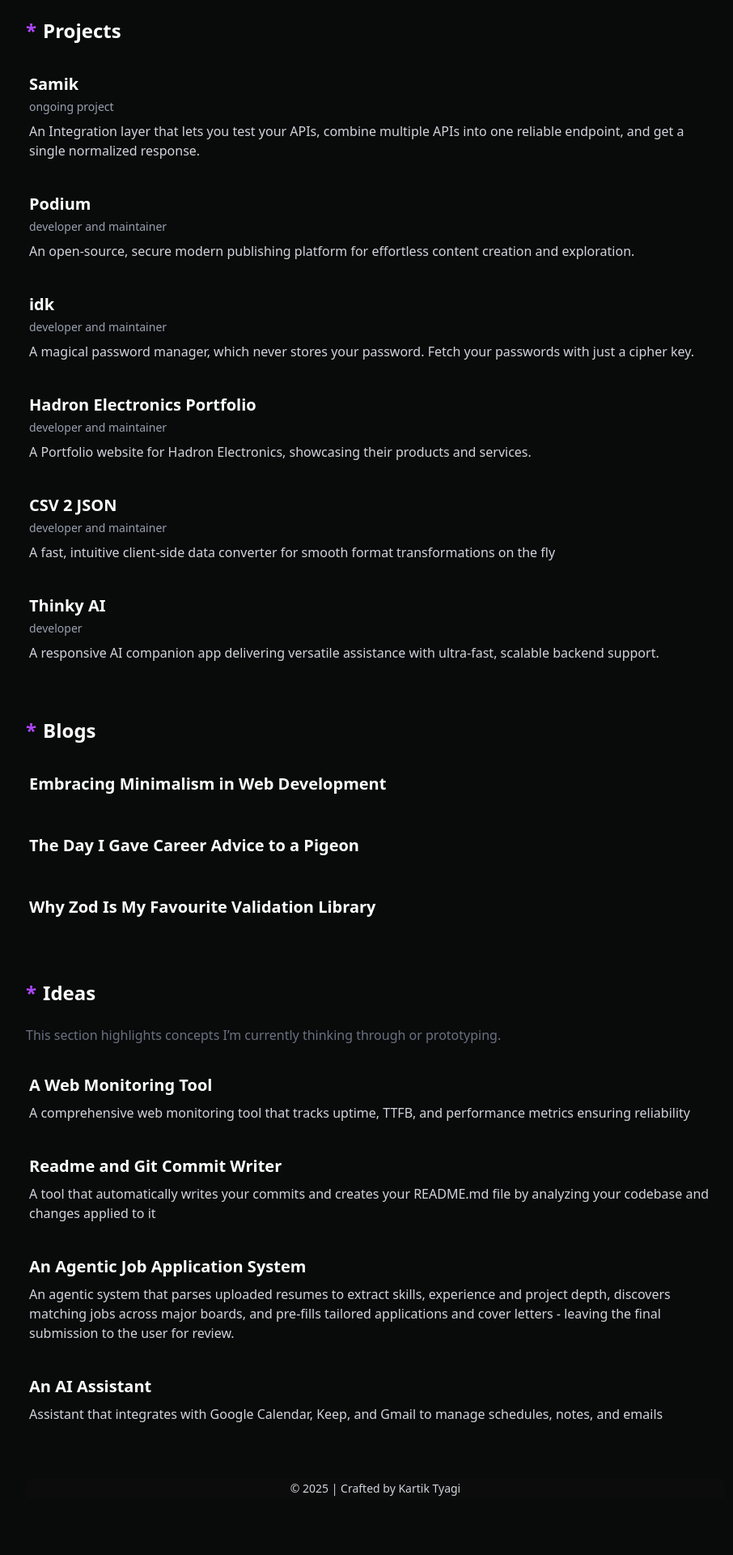
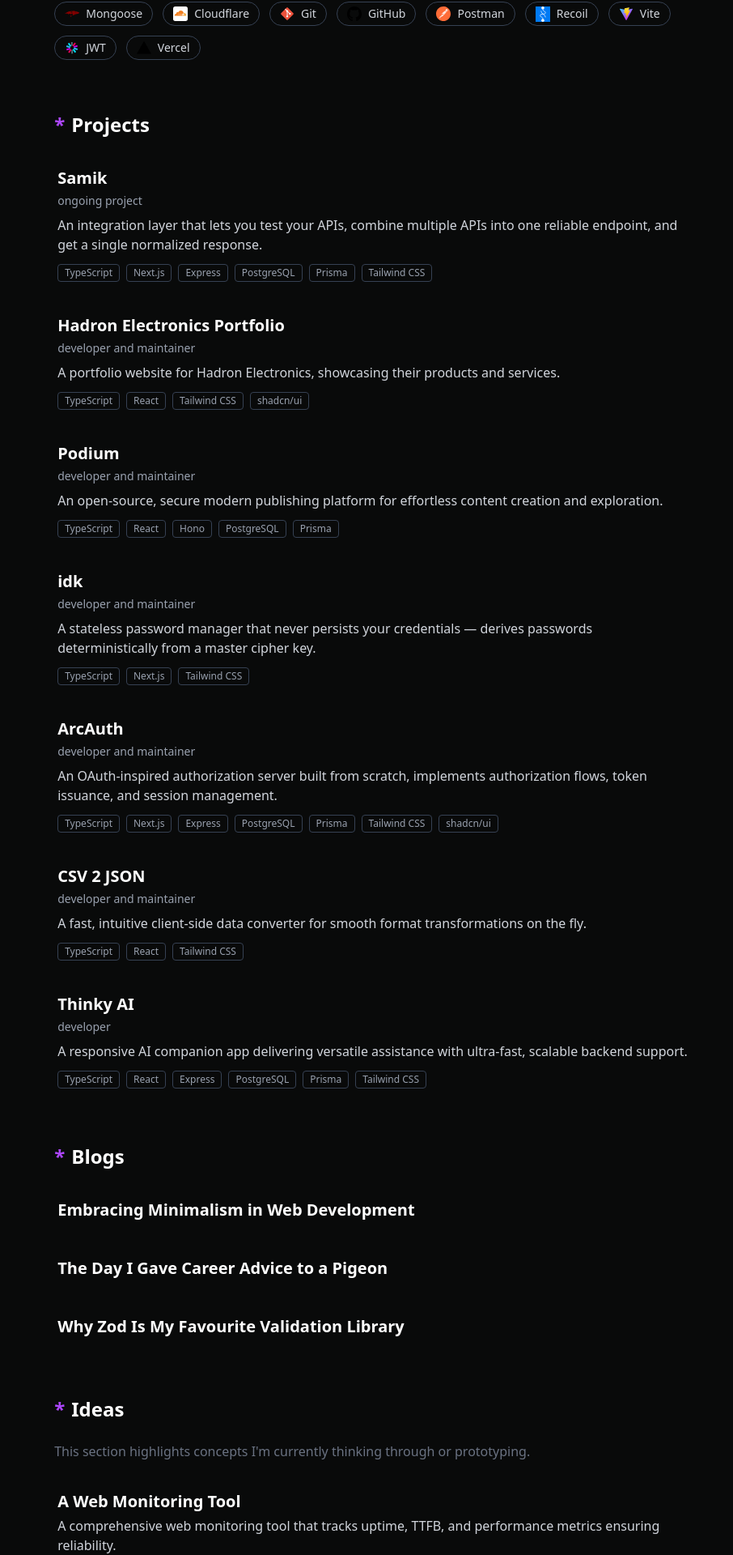
Before and after one commit to kartiktyagi2001/portfolio, a Next.js app: page / in a window 1280 px wide. Shown: the part 800-2720 px from the top of the page at 81% size, without its empty margins (176-1082 px from the left). Before the commit the page ends 2674 px from the top, so only its background shows below. Built offline with nearby package versions, Linux system fonts and the light colour scheme.

Commit message:
enhancements

```diff
--- a/src/app/layout.tsx
+++ b/src/app/layout.tsx
@@ -1,7 +1,6 @@
 import type { Metadata } from "next";
 import { Geist, Geist_Mono } from "next/font/google";
 import "./globals.css";
-import "../components/navbar"
 import { Navbar } from "../components/navbar";
 
 const geistSans = Geist({
@@ -16,7 +15,20 @@ const geistMono = Geist_Mono({
 
 export const metadata: Metadata = {
   title: "Kartik Tyagi",
-  description: "Building modern web expriences",
+  description: "Full-stack developer specializing in backend-heavy web applications. Open to freelance and full-time opportunities.",
+  openGraph: {
+    title: "Kartik Tyagi",
+    description: "Full-stack developer specializing in backend-heavy web applications.",
+    url: "https://kartiktyagi.site",
+    siteName: "Kartik Tyagi",
+    type: "website",
+  },
+  twitter: {
+    card: "summary",
+    title: "Kartik Tyagi",
+    description: "Full-stack developer specializing in backend-heavy web applications.",
+    creator: "@arcbitbit",
+  },
 };
 
 export default function RootLayout({
@@ -27,9 +39,9 @@ export default function RootLayout({
   return (
     <html lang="en">
       <body className="bg-background text-foreground">
-        <div className="py-6 px-[clamp(1rem,1vw,4rem)] max-w-4xl mx-auto">
+        <div className="py-6 px-[clamp(1rem,4vw,4rem)] max-w-4xl mx-auto">
           <Navbar />
-          <main>{children}</main>
+          {children}
         </div>
       </body>
     </html>
--- a/src/app/page.tsx
+++ b/src/app/page.tsx
@@ -4,10 +4,10 @@ import { Links } from "@/components/links";
 import { List } from "@/components/list";
 import { TechStack } from "@/components/stack";
 
-
-export default function Home(){
+export default function Home() {
   return (
-    <main className="">
+    <>
+      <main>
         <section id="home">
           <Header />
           <Links />
@@ -18,27 +18,22 @@ export default function Home(){
           <List title="Projects" items={projectItems} />
         </section>
 
-      <section id="blogs">
-        <List
-          title="Blogs"
-          type="blogs"
-          items={blogItems}
-        />
+        <section id="blogs" className="mt-16">
+          <List title="Blogs" items={blogItems} />
         </section>
 
-      <section id="ideas">
+        <section id="ideas" className="mt-16">
           <List
             title="Ideas"
-          type="idea"
-          about="This section highlights concepts I’m currently thinking through or prototyping."
+            about="This section highlights concepts I'm currently thinking through or prototyping."
             items={ideas}
           />
         </section>
+      </main>
 
-      <footer className="flex justify-center text-sm items-center p-0.5 bg-[#0c0c0c] rounded-md">
+      <footer className="flex justify-center text-sm items-center p-0.5 bg-[#0c0c0c] rounded-md mt-8">
         &copy; {new Date().getFullYear()} | Crafted by Kartik Tyagi
       </footer>
-    </main>
+    </>
   )
-
 }
--- a/src/components/items.tsx
+++ b/src/components/items.tsx
@@ -1,96 +1,89 @@
-// import { Herr_Von_Muellerhoff } from "next/font/google";
-
-
 export const projectItems = [
   {
     title: "Samik",
     role: "ongoing project",
-    description:
-      "An Integration layer that lets you test your APIs, combine multiple APIs into one reliable endpoint, and get a single normalized response.",
+    description: "An integration layer that lets you test your APIs, combine multiple APIs into one reliable endpoint, and get a single normalized response.",
     href: "https://dfteam.vercel.app/",
+    tech: ["TypeScript", "Next.js", "Express", "PostgreSQL", "Prisma", "Tailwind CSS"],
+  },
+  {
+    title: "Hadron Electronics Portfolio",
+    role: "developer and maintainer",
+    description: "A portfolio website for Hadron Electronics, showcasing their products and services.",
+    href: "https://hadron.kartiktyagi.site/",
+    tech: ["TypeScript", "React", "Tailwind CSS", "shadcn/ui"],
   },
   {
     title: "Podium",
     role: "developer and maintainer",
-    description:
-      "An open-source, secure modern publishing platform for effortless content creation and exploration.",
+    description: "An open-source, secure modern publishing platform for effortless content creation and exploration.",
     href: "https://podium.kartiktyagi.site",
+    tech: ["TypeScript", "React", "Hono", "PostgreSQL", "Prisma"],
   },
   {
     title: "idk",
     role: "developer and maintainer",
-    description: "A magical password manager, which never stores your password. Fetch your passwords with just a cipher key.",
+    description: "A stateless password manager that never persists your credentials — derives passwords deterministically from a master cipher key.",
     href: "https://idk.kartiktyagi.site",
+    tech: ["TypeScript", "Next.js", "Tailwind CSS"],
   },
   {
-    title: "Hadron Electronics Portfolio",
+    title: "ArcAuth",
     role: "developer and maintainer",
-    description: "A Portfolio website for Hadron Electronics, showcasing their products and services.",
-    href: "https://hadron.kartiktyagi.site/",
+    description: "An OAuth-inspired authorization server built from scratch, implements authorization flows, token issuance, and session management.",
+    href: "https://github.com/kartiktyagi2001/ArcAuth",
+    tech: ["TypeScript", "Next.js", "Express", "PostgreSQL", "Prisma", "Tailwind CSS", "shadcn/ui"],
   },
-  // {
-  //   title: "Nakshatra 🌌",
-  //   role: "creator and maintainer",
-  //   description: "A Cosmic Event Tracker that tracks Near-Earth Objects and cosmic events using real-time NASA data",
-  //   href: "https://ncet.vercel.app/",
-  // },
   {
     title: "CSV 2 JSON",
     role: "developer and maintainer",
-    description: "A fast, intuitive client-side data converter for smooth format transformations on the fly",
+    description: "A fast, intuitive client-side data converter for smooth format transformations on the fly.",
     href: "https://csv2json-sooty.vercel.app/",
+    tech: ["TypeScript", "React", "Tailwind CSS"],
   },
   {
     title: "Thinky AI",
     role: "developer",
     description: "A responsive AI companion app delivering versatile assistance with ultra-fast, scalable backend support.",
     href: "https://thinkyai.vercel.app/",
+    tech: ["TypeScript", "React", "Express", "PostgreSQL", "Prisma", "Tailwind CSS"],
   },
-
 ]
 
 export const blogItems = [
   {
     title: "Embracing Minimalism in Web Development",
-    href: "https://podium-sand.vercel.app/blog/9ebe19aa-d27d-4f7d-aa8f-9abe36fadb82",
-    type: "blog",
+    href: "https://podium.kartiktyagi.site/blog/9ebe19aa-d27d-4f7d-aa8f-9abe36fadb82",
   },
   {
     title: "The Day I Gave Career Advice to a Pigeon",
-    href: "https://podium-sand.vercel.app/blog/6c71bedd-005a-42ea-918f-835623e6bbba",
-    type: "blog",
+    href: "https://podium.kartiktyagi.site/blog/6c71bedd-005a-42ea-918f-835623e6bbba",
   },
   {
     title: "Why Zod Is My Favourite Validation Library",
-    href: "https://podium-sand.vercel.app/blog/f1b74c1d-b0b2-4b45-9cf9-5d7d0a31bc59",
-    type: "blog",
+    href: "https://podium.kartiktyagi.site/blog/f1b74c1d-b0b2-4b45-9cf9-5d7d0a31bc59",
   },
-];
+]
 
 export const ideas = [
   {
     title: "A Web Monitoring Tool",
-    description: "A comprehensive web monitoring tool that tracks uptime, TTFB, and performance metrics ensuring reliability",
-    href: ""
+    description: "A comprehensive web monitoring tool that tracks uptime, TTFB, and performance metrics ensuring reliability.",
+    href: "",
   },
   {
     title: "Readme and Git Commit Writer",
-    description: "A tool that automatically writes your commits and creates your README.md file by analyzing your codebase and changes applied to it",
-    href: ""
+    description: "A tool that automatically writes your commits and creates your README.md file by analyzing your codebase and changes applied to it.",
+    href: "",
   },
   {
     title: "An Agentic Job Application System",
-    description: "An agentic system that parses uploaded resumes to extract skills, experience and project depth, discovers matching jobs across major boards, and pre-fills tailored applications and cover letters - leaving the final submission to the user for review.",
-    href: ""
+    description: "An agentic system that parses uploaded resumes to extract skills, experience and project depth, discovers matching jobs across major boards, and pre-fills tailored applications and cover letters — leaving the final submission to the user for review.",
+    href: "",
   },
   {
     title: "An AI Assistant",
-    description: "Assistant that integrates with Google Calendar, Keep, and Gmail to manage schedules, notes, and emails",
-    href: ""
+    description: "Assistant that integrates with Google Calendar, Keep, and Gmail to manage schedules, notes, and emails.",
+    href: "",
   },
-  // {
-  //   title: "A Middleware Platform",
-  //   description: " a middleware software platform that connects to multiple third-party APIs, cleans and unifies incoming data, then delivers it to end users in standardized formats.",
-  //   href: ""
-  // },
-];
+]
--- a/src/components/links.tsx
+++ b/src/components/links.tsx
@@ -4,7 +4,7 @@ const links = [
   { title: "email", href: "mailto:arcbit.kartik@proton.me" },
   { title: "linkedin", href: "https://www.linkedin.com/in/arcbit" },
   { title: "github", href: "https://github.com/kartiktyagi2001" },
-  { title: "x.com", href: "https://x.com/" },
+  { title: "x.com", href: "https://x.com/arcbitbit" },
   { title: "resume", href: "/resume.pdf" },
   { title: "a must read", href: "https://grugbrain.dev/"},
 ]
@@ -19,9 +19,9 @@ export function Links() {
         Links
       </h2>
       <div className="flex flex-wrap gap-4 text-sm">
-        {links.map((link, index) => (
+        {links.map((link) => (
           <Link
-            key={index}
+            key={link.title}
             href={link.href}
             className={`duration-200 hover:text-purple-500 ${
               link.title === "resume"
--- a/src/components/list.tsx
+++ b/src/components/list.tsx
@@ -1,5 +1,4 @@
 import Link from "next/link"
-import { ArrowUpRight } from "lucide-react"
 
 export type Item = {
   title: string
@@ -7,50 +6,60 @@ export type Item = {
   role?: string
   period?: string
   description?: string
+  tech?: string[]
 }
 
 type ListProps = {
   title: string
   items: Item[]
-  type?: string
   about?: string
 }
 
-export function List({
-  title,
-  items,
-  type,
-  about
-}: ListProps) {
+function ItemContent({ item }: { item: Item }) {
+  return (
+    <>
+      <h3 className="text-xl font-semibold mb-1 text-white group-hover:text-purple-500 transition-colors duration-200">
+        {item.title}
+      </h3>
+      {(item.role || item.period) && (
+        <p className="text-sm text-gray-400 mb-2">
+          {item.role} {item.period && `(${item.period})`}
+        </p>
+      )}
+      {item.description && <p className="text-gray-300">{item.description}</p>}
+      {item.tech && item.tech.length > 0 && (
+        <div className="flex flex-wrap gap-2 mt-3">
+          {item.tech.map((t) => (
+            <span key={t} className="text-xs px-2 py-0.5 rounded border border-gray-700 text-gray-400">
+              {t}
+            </span>
+          ))}
+        </div>
+      )}
+    </>
+  )
+}
+
+export function List({ title, items, about }: ListProps) {
   return (
     <section className="mb-16 animate-fade-in-up">
       <h2 className="text-2xl font-bold mb-6 flex items-center text-white">
-        <span className="text-accent mr-2"><span className="text-purple-500">*</span></span> {title}
+        <span className="text-purple-500 mr-2">*</span> {title}
       </h2>
-      <span className="text-gray-500">{about}</span>
+      {about && <span className="text-gray-500">{about}</span>}
       <div className="space-y-8 mt-8">
         {items.map((item) => (
           <div key={item.title} className="group p-1 rounded-md">
-            <Link href={item.href} target="_blank">
-              <h3 className="text-xl font-semibold mb-1 text-white group-hover:text-purple-500 transition-colors duration-200">
-                {item.title}
-              </h3>
-              <p className="text-sm text-gray-400 mb-2">
-                {item.role} {item.period && `(${item.period})`}
-              </p>
-              <p className="text-gray-300">{item.description}</p>
-            </Link>
+            {item.href ? (
+              <Link href={item.href} target="_blank" rel="noopener noreferrer">
+                <ItemContent item={item} />
+              </Link>
+            ) : (
+              <ItemContent item={item} />
+            )}
           </div>
         ))}
       </div>
     </section>
   )
 }
-
-// {type === "blog" ? (
-//     <span className="inline-flex items-center gap-2">
-//     {item.title} <ArrowUpRight size={16} />
-//     </span>
-// ) : (
-//     item.title
-// )}
--- a/src/components/stack.tsx
+++ b/src/components/stack.tsx
@@ -34,9 +34,9 @@ export function TechStack() {
         Tech Stack
       </h2>
       <div className="flex flex-wrap gap-3">
-        {techStack.map((tech, index) => (
+        {techStack.map((tech) => (
           <div
-            key={index}
+            key={tech.title}
             className="flex items-center gap-2 px-3 py-1 rounded-full border border-gray-700 text-gray-300 hover:border-purple-400 hover:text-purple-500 duration-200 hover:cursor-pointer"
           >
             <Image
```
Also changed, not shown: src/components/header.tsx (+12 -10 lines), src/components/navbar.tsx (+4 -28 lines), 1 other file (tests, documents, lock files or other folders). Lines whose indentation alone changed are shown as unchanged.
